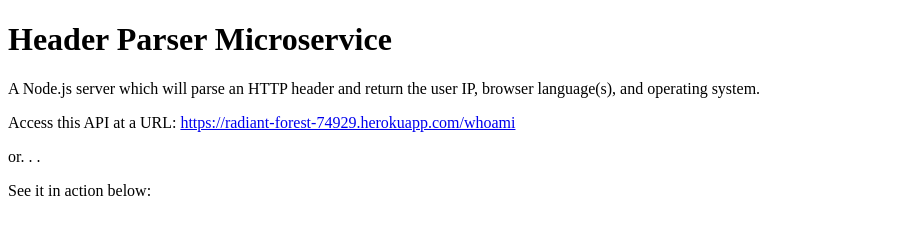
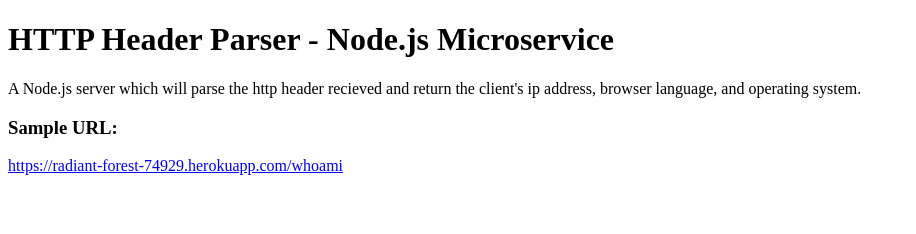
Before and after one commit to zach-long/header_parser, a website: page views/index.html in a window 1280 px wide. Shown: the whole page, without its empty margins (0-916 px from the left). Drawn offline with Linux system fonts and the light colour scheme.

Commit message:
Updated index

```diff
--- a/views/index.html
+++ b/views/index.html
@@ -2,14 +2,16 @@
 <html>
 <head>
 
-    <title>Header Parser</title>
+    <title>Header Parser Microservice</title>
 </head>
 <body>
-    <h1>Header Parser Microservice</h1>
-    <p>A Node.js server which will parse an HTTP header and return the user IP, browser language(s), and operating system.<p>
-    <p>Access this API at a URL: <a href="https://radiant-forest-74929.herokuapp.com/whoami" target="_blank">https://radiant-forest-74929.herokuapp.com/whoami</a></p>
+    <h1>HTTP Header Parser - Node.js Microservice</h1>
+    <p>A Node.js server which will parse the http header recieved and return the client's ip address, browser language, and operating system.</p>
+    <h3>Sample URL:</h3>
+    <a href="https://radiant-forest-74929.herokuapp.com/whoami" target="_blank">https://radiant-forest-74929.herokuapp.com/whoami</a>
+    <!--
     <p>or. . .</p>
     <p>See it in action below: </p>
-
+  -->
 </body>
 </html>
```
